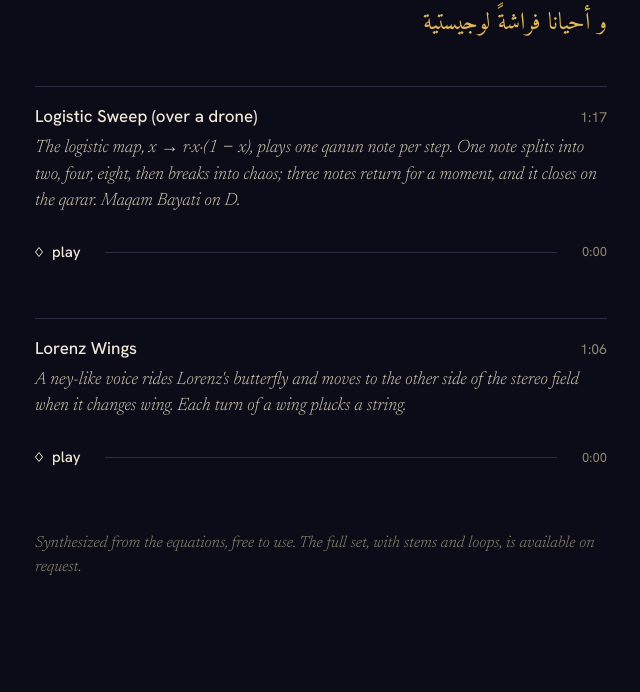
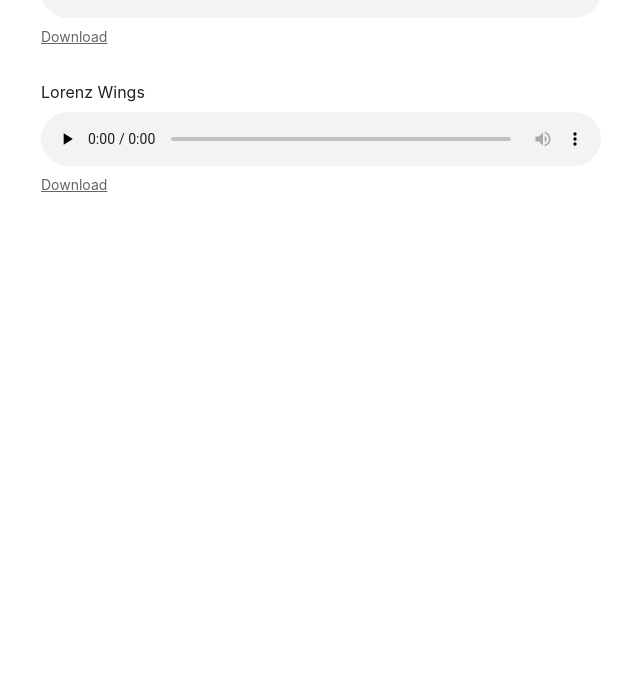
Before and after one commit to amrxtawfik/sound-drawing, a plain HTML site: page butterfly/index.html in a window 1280 px wide. Shown: the part 108-800 px from the top of the page, without its empty margins (319-959 px from the left). Drawn offline with Linux system fonts and the light colour scheme.

Commit message:
Make the samples page plain: two players and downloads
Co-Authored-By: Claude Opus 5.5 <noreply@anthropic.com>
Claude-Session: https://claude.ai/code/session_014Kp1oWrzRkhvKDRYkoZR9G

```diff
--- a/butterfly/index.html
+++ b/butterfly/index.html
@@ -2,80 +2,25 @@
 <html lang="en">
 <head>
 <meta charset="utf-8">
-<meta name="viewport" content="width=device-width, initial-scale=1, viewport-fit=cover">
-<title>Logistic butterfly</title>
-<meta name="description" content="Two samples for a mawwal: the logistic map as a qanun, and Lorenz's butterfly as a ney.">
-<meta property="og:type" content="website">
-<meta property="og:title" content="Logistic butterfly">
-<meta property="og:description" content="Two samples for a mawwal: Logistic Sweep (over a drone) and Lorenz Wings.">
-<meta property="og:image" content="https://amrxtawfik.github.io/sound-drawing/butterfly/og.png">
-<meta property="og:image:width" content="1200">
-<meta property="og:image:height" content="630">
-<meta property="og:url" content="https://amrxtawfik.github.io/sound-drawing/butterfly/">
-<meta name="twitter:card" content="summary_large_image">
-<meta name="theme-color" content="#0B0C17">
-<link rel="icon" href="../icon.svg" type="image/svg+xml">
+<meta name="viewport" content="width=device-width, initial-scale=1">
+<title>Logistic Sweep & Lorenz Wings</title>
 <style>
-@font-face{font-family:Amiri;src:url(../fonts/amiri-400.woff2) format('woff2');font-display:swap}
-@font-face{font-family:Newsreader;src:url(../fonts/newsreader-i.woff2) format('woff2');font-weight:200 800;font-style:italic;font-display:swap}
-@font-face{font-family:Hanken;src:url(../fonts/hanken.woff2) format('woff2');font-weight:100 900;font-display:swap}
-:root{--bg:#0B0C17;--ink:#EFE7D8;--rest:#8E8873;--hair:#2A2C40;--gold:#E2B65A;--verm:#E0573A}
-*{box-sizing:border-box;margin:0;-webkit-tap-highlight-color:transparent}
-html{background:var(--bg);color:var(--ink);touch-action:manipulation}
-body{min-height:100vh;padding:calc(env(safe-area-inset-top) + 48px) 24px calc(env(safe-area-inset-bottom) + 40px);max-width:620px;margin:0 auto;font:400 16px/1.5 Hanken,system-ui,sans-serif}
-h1{font:300 italic 40px/1.05 Newsreader,serif;letter-spacing:-.01em}
-.verse{margin-top:22px;font:400 24px/1.6 Amiri,serif;direction:rtl;text-align:right;color:var(--gold)}
-.piece{margin-top:44px;padding-top:18px;border-top:1px solid var(--hair)}
-.head{display:flex;justify-content:space-between;align-items:baseline;gap:16px}
-h2{font:500 17px/1.3 Hanken,sans-serif}
-.len{font:400 14px Hanken,sans-serif;color:var(--rest);font-variant-numeric:tabular-nums}
-.piece p{margin-top:8px;font:300 italic 18px/1.45 Newsreader,serif;color:#CFC6B2}
-.player{margin-top:16px;display:grid;grid-template-columns:auto 1fr auto;align-items:center;gap:14px}
-.play{appearance:none;border:0;background:none;color:var(--ink);font:500 15px Hanken,sans-serif;min-height:44px;min-width:56px;padding:0;text-align:left;display:flex;align-items:center;gap:9px;cursor:pointer}
-.play svg{width:8px;height:10px;fill:none;stroke:currentColor;stroke-width:1}
-.play.on svg{fill:var(--verm);stroke:none}
-.bar{position:relative;height:44px;cursor:pointer;touch-action:none}
-.bar i,.bar b{position:absolute;left:0;right:0;top:50%;height:1px;background:var(--hair)}
-.bar b{right:auto;width:0;background:var(--ink)}
-.t{font:400 13px Hanken,sans-serif;color:var(--rest);font-variant-numeric:tabular-nums;min-width:36px;text-align:right}
-footer{margin-top:52px;font:300 italic 16px/1.5 Newsreader,serif;color:var(--rest)}
+body{font:16px/1.5 -apple-system,system-ui,sans-serif;max-width:560px;margin:40px auto;padding:0 20px;color:#222;background:#fff}
+section{margin:0 0 32px}
+audio{display:block;width:100%;margin:8px 0 6px}
+a{font-size:14px;color:#666}
 </style>
 </head>
 <body>
-<h1>Logistic butterfly</h1>
-<div class="verse">و أحيانا فراشةً لوجيستية</div>
-
-<section class="piece">
-  <div class="head"><h2>Logistic Sweep (over a drone)</h2><span class="len">1:17</span></div>
-  <p>The logistic map, x → r·x·(1 − x), plays one qanun note per step. One note splits into two, four, eight, then breaks into chaos; three notes return for a moment, and it closes on the qarar. Maqam Bayati on D.</p>
-  <div class="player" data-src="logistic-sweep.m4a"><button class="play"><svg viewBox="0 0 8 10"><path d="M4 .5L7.5 5 4 9.5 .5 5z"/></svg><span>play</span></button><div class="bar"><i></i><b></b></div><span class="t">0:00</span></div>
+<section>
+  <div>Logistic Sweep (over a drone)</div>
+  <audio controls preload="none" src="logistic-sweep.m4a"></audio>
+  <a href="logistic-sweep.m4a" download="Logistic Sweep (over a drone).m4a">Download</a>
 </section>
-
-<section class="piece">
-  <div class="head"><h2>Lorenz Wings</h2><span class="len">1:06</span></div>
-  <p>A ney-like voice rides Lorenz's butterfly and moves to the other side of the stereo field when it changes wing. Each turn of a wing plucks a string.</p>
-  <div class="player" data-src="lorenz-wings.m4a"><button class="play"><svg viewBox="0 0 8 10"><path d="M4 .5L7.5 5 4 9.5 .5 5z"/></svg><span>play</span></button><div class="bar"><i></i><b></b></div><span class="t">0:00</span></div>
+<section>
+  <div>Lorenz Wings</div>
+  <audio controls preload="none" src="lorenz-wings.m4a"></audio>
+  <a href="lorenz-wings.m4a" download="Lorenz Wings.m4a">Download</a>
 </section>
-
-<footer>Synthesized from the equations, free to use. The full set, with stems and loops, is available on request.</footer>
-
-<script>
-(function () {
-  var all = [];
-  function fmt(s) { s = Math.max(0, Math.floor(s || 0)); return Math.floor(s / 60) + ':' + ('0' + (s % 60)).slice(-2); }
-  document.querySelectorAll('.player').forEach(function (el) {
-    var a = new Audio(); a.preload = 'none'; a.src = el.dataset.src; all.push(a);
-    var btn = el.querySelector('.play'), word = btn.querySelector('span'), bar = el.querySelector('.bar'), fill = bar.querySelector('b'), t = el.querySelector('.t');
-    function sync() { var on = !a.paused; btn.classList.toggle('on', on); word.textContent = on ? 'pause' : 'play'; }
-    btn.addEventListener('click', function () {
-      if (a.paused) { all.forEach(function (o) { if (o !== a) o.pause(); }); a.play(); } else a.pause();
-    });
-    a.addEventListener('play', sync); a.addEventListener('pause', sync); a.addEventListener('ended', function () { a.currentTime = 0; sync(); });
-    a.addEventListener('timeupdate', function () { t.textContent = fmt(a.currentTime); if (a.duration) fill.style.width = (100 * a.currentTime / a.duration) + '%'; });
-    function seek(e) { var r = bar.getBoundingClientRect(), x = (e.touches ? e.touches[0].clientX : e.clientX) - r.left; if (a.duration) a.currentTime = Math.min(1, Math.max(0, x / r.width)) * a.duration; }
-    bar.addEventListener('pointerdown', function (e) { if (a.readyState === 0) { a.load(); a.addEventListener('loadedmetadata', function () { seek(e); }, { once: true }); } else seek(e); });
-  });
-})();
-</script>
 </body>
 </html>
```
Also changed, not shown: butterfly/og.png (deleted).
